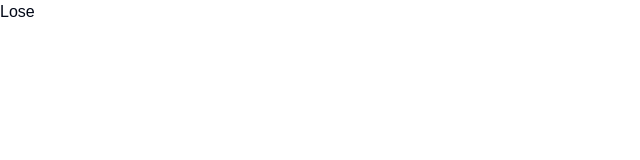
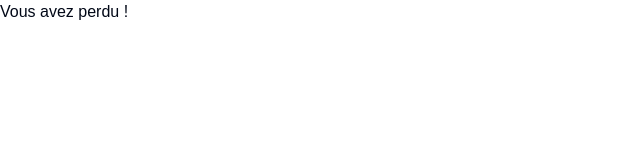
Before and after one commit to DE-immersive-game/ImmersiveGame-Front, a Next.js app: page /1/lose in a window 1280 px wide. Shown: the top 160 px of the page, without its empty margins (0-640 px from the left). Built offline with nearby package versions, Linux system fonts and the light colour scheme.

Commit message:
lose added

```diff
--- a/app/[team]/countdown/page.tsx
+++ b/app/[team]/countdown/page.tsx
@@ -1,6 +1,6 @@
 "use client";
 
-import Countdown from "@/app/components/countdown/countdown";
+import Countdown from "@/app/components/countdown/Countdown";
 
 export default function CountdownPage() {
   return (
--- a/app/[team]/lose/page.tsx
+++ b/app/[team]/lose/page.tsx
@@ -1,7 +1,9 @@
-export default function Lose() {
+import Lose from "@/app/components/lose/Lose";
+
+export default function LosePage() {
   return (
     <div>
-      <h1>Lose</h1>
+      <Lose />
     </div>
   );
 }
--- /dev/null
+++ b/app/components/lose/Lose.tsx
@@ -0,0 +1,9 @@
+const Lose = () => {
+  return (
+    <div>
+      <h1>Vous avez perdu !</h1>
+    </div>
+  );
+};
+
+export default Lose;
```
